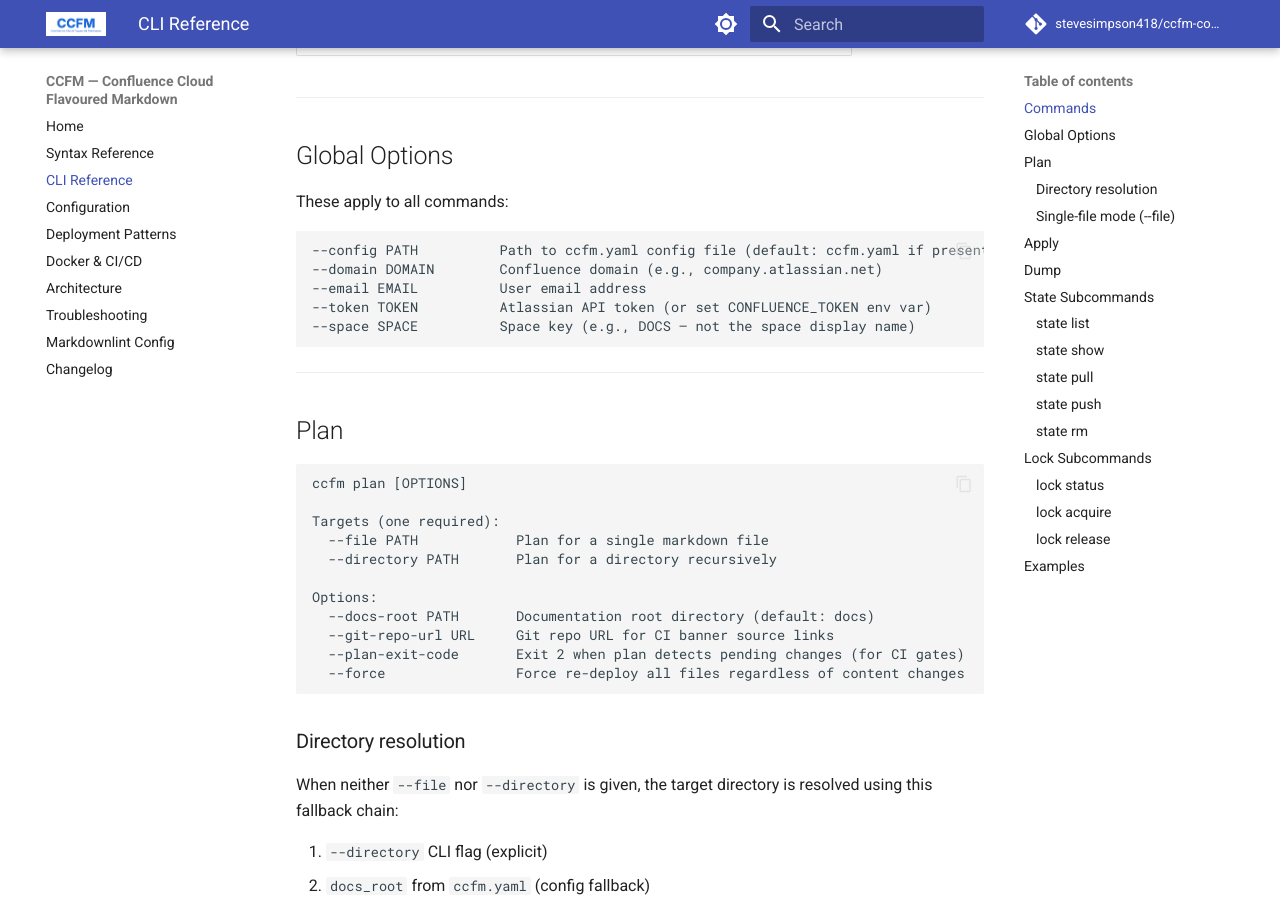
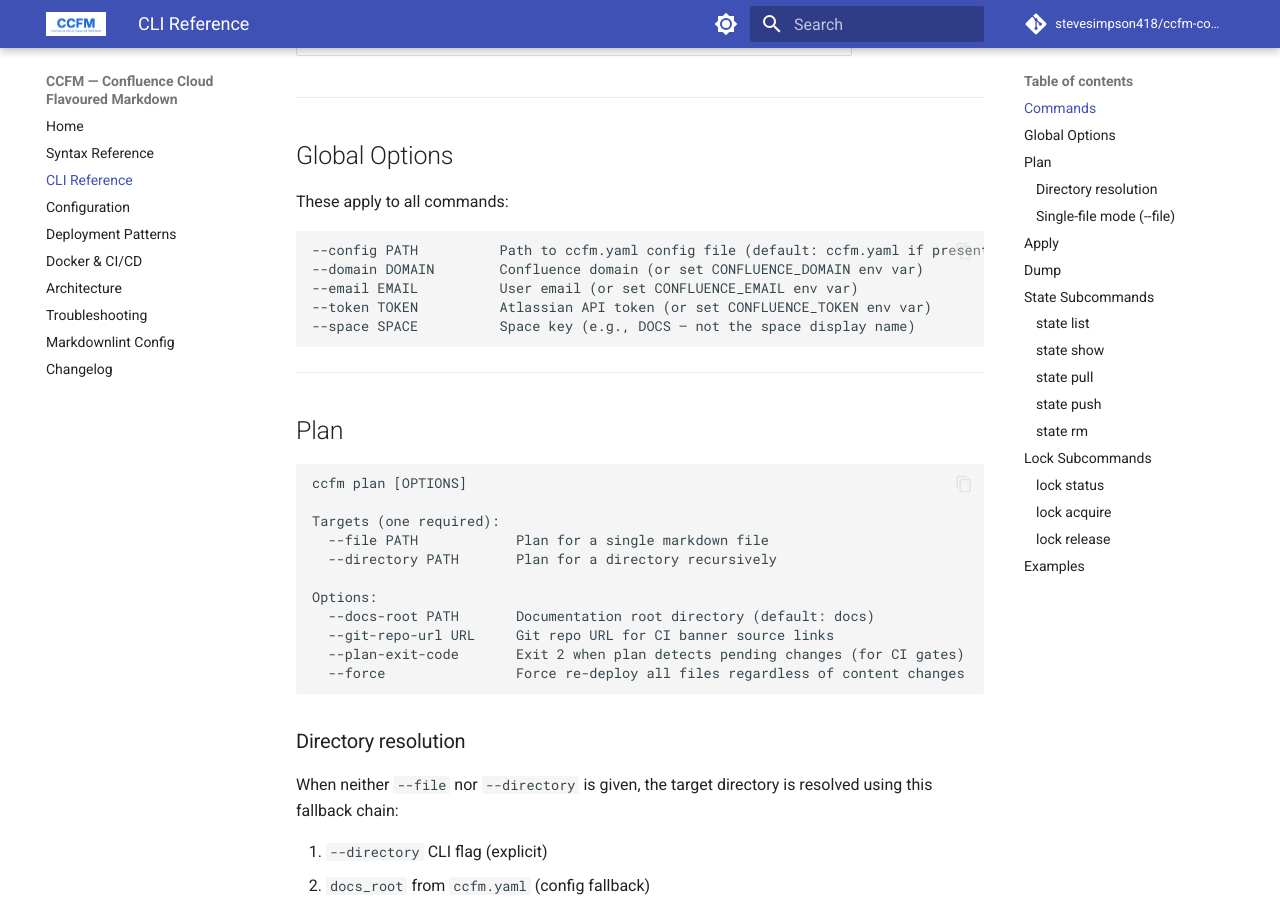
Before and after one commit to stevesimpson418/ccfm-convert, an MkDocs documentation site: the page built from docs/cli-reference.md, in a window 1280 px wide and 900 px high, scrolled down 888 px. Built offline with MkDocs 1.6.1 and Material for MkDocs 9.7.7, drawn with Linux system fonts in a browser that asks for light colours; comment, search, counter and statistics services are not loaded.

Commit message:
docs(cli): add env var fallback hints for --domain and --email
The v1.1.3 release added CONFLUENCE_DOMAIN and CONFLUENCE_EMAIL env var
fallbacks but the cli-reference.md global options table was not updated
to match. Aligns docs with actual CLI help text.

````diff
--- a/docs/cli-reference.md
+++ b/docs/cli-reference.md
@@ -31,8 +31,8 @@
 
 ```text
 --config PATH          Path to ccfm.yaml config file (default: ccfm.yaml if present)
---domain DOMAIN        Confluence domain (e.g., company.atlassian.net)
---email EMAIL          User email address
+--domain DOMAIN        Confluence domain (or set CONFLUENCE_DOMAIN env var)
+--email EMAIL          User email (or set CONFLUENCE_EMAIL env var)
 --token TOKEN          Atlassian API token (or set CONFLUENCE_TOKEN env var)
 --space SPACE          Space key (e.g., DOCS — not the space display name)
 ```
````
